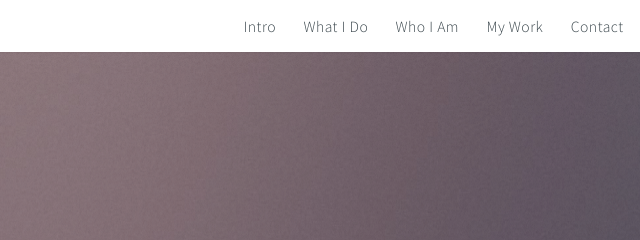
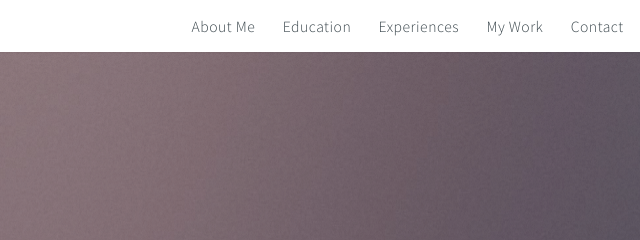
Before and after one commit to kelliekuzmuk/kelliekuzmuk.github.io, a plain HTML site: page index.html in a window 1280 px wide. Shown: the top 240 px of the page, 640-1280 px from the left. Drawn offline with Linux system fonts and the light colour scheme.

Commit message:
face pic

```diff
--- a/index.html
+++ b/index.html
@@ -27,9 +27,9 @@
 				<!-- Nav -->
 					<nav id="nav">
 						<ul>
-							<li><a href="#intro">Intro</a></li>
-							<li><a href="#one">What I Do</a></li>
-							<li><a href="#two">Who I Am</a></li>
+							<li><a href="#intro">About Me</a></li>
+							<li><a href="#one">Education</a></li>
+							<li><a href="#two">Experiences</a></li>
 							<li><a href="#work">My Work</a></li>
 							<li><a href="#contact">Contact</a></li>
 						</ul>
```
Also changed, not shown: images/kellie.jpg (added).
